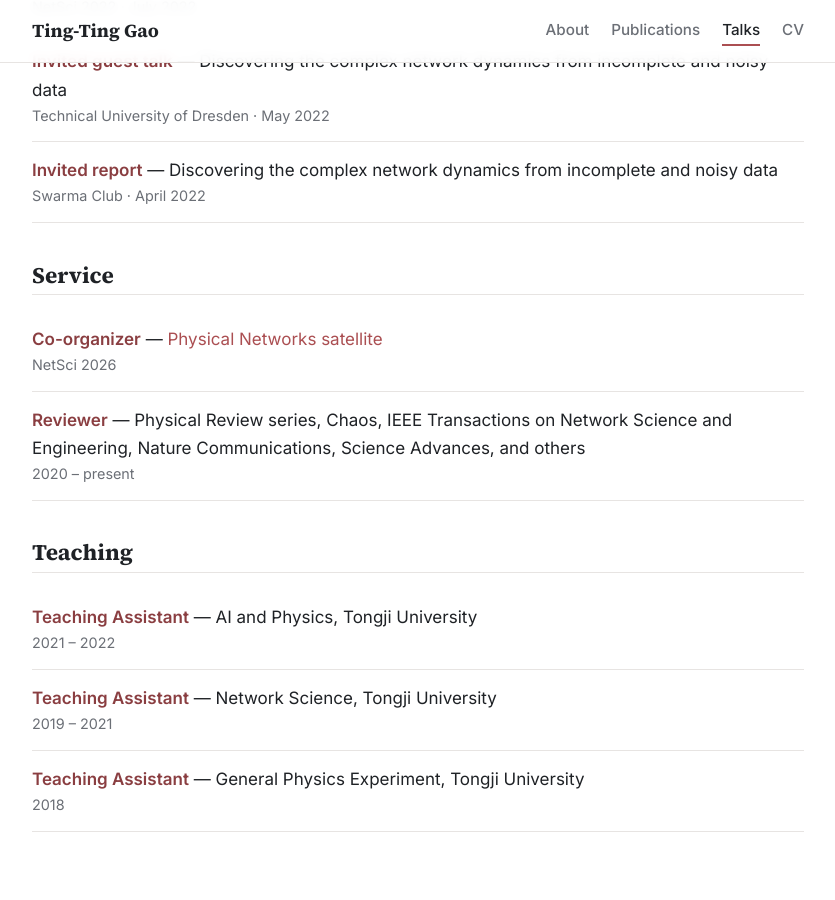
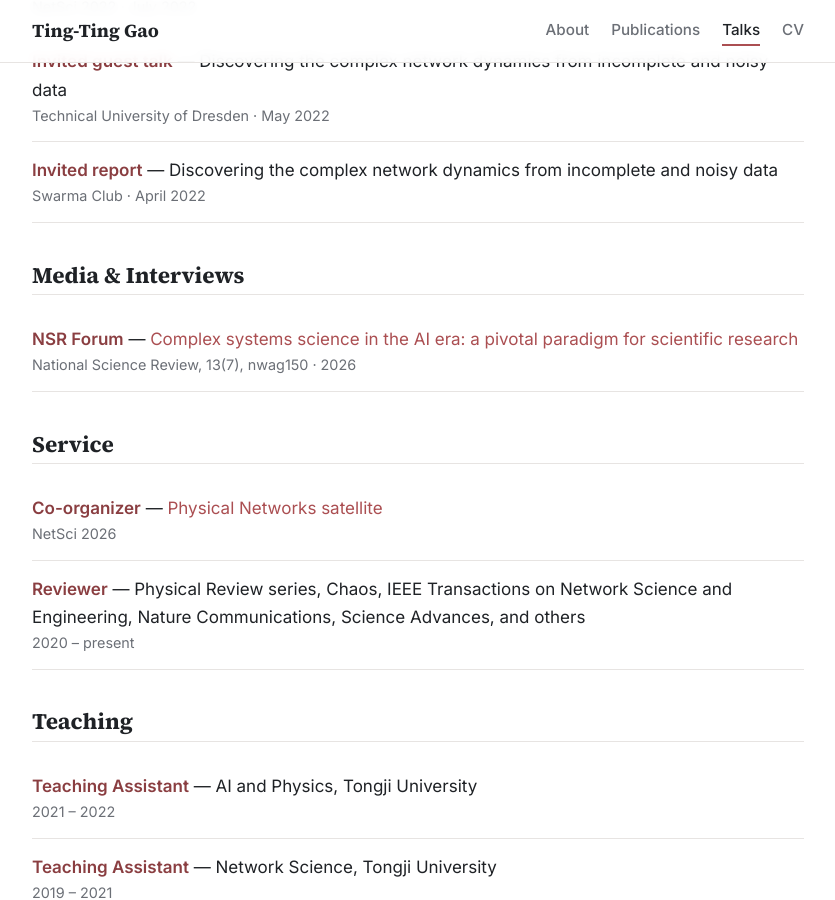
Before and after one commit to Ting-TingGao/Ting-TingGao.github.io, a Jekyll site: the page built from talks.md, in a window 1280 px wide and 900 px high, scrolled down 426 px. Shown: the whole window, without its empty margins (222-1057 px from the left). Built offline with Jekyll 4.4.1, drawn with Linux system fonts in a browser that asks for light colours.

Commit message:
Talks page: add NSR Forum interview entry
Co-Authored-By: Claude Opus 4.8 (1M context) <noreply@anthropic.com>

```diff
--- a/talks.md
+++ b/talks.md
@@ -12,6 +12,13 @@ description: Invited talks and presentations by Ting-Ting Gao.
   <div class="meta">{{ talk.venue }} · {{ talk.date }}</div>
 </div>
 {% endfor %}
+
+## Media & Interviews
+
+<div class="entry">
+  <div><span class="etype">NSR Forum</span> — <a href="https://academic.oup.com/nsr/article/13/7/nwag150/8512882" target="_blank" rel="noopener">Complex systems science in the AI era: a pivotal paradigm for scientific research</a></div>
+  <div class="meta">National Science Review, 13(7), nwag150 · 2026</div>
+</div>
 
 ## Service
 
```
